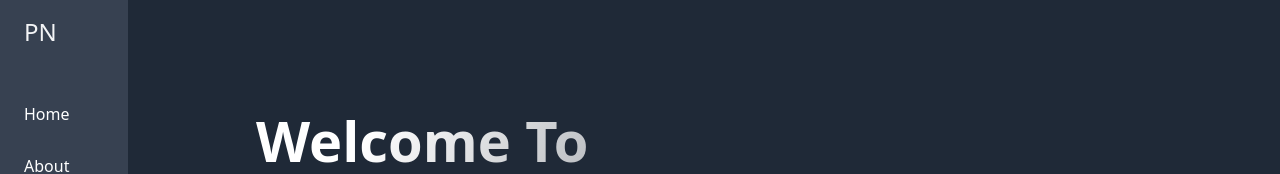
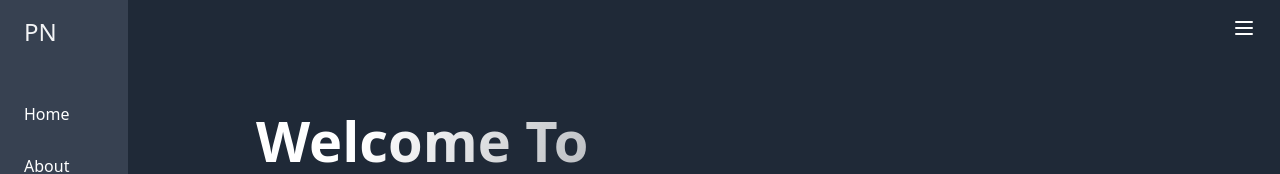
Before and after one commit to herropaul/personal-website-2, a Next.js app: page / in a window 1280 px wide. Shown: the top 174 px of the page. Built offline with nearby package versions, Linux system fonts and the light colour scheme.

Commit message:
added menu button top right

```diff
--- a/components/SideBar.tsx
+++ b/components/SideBar.tsx
@@ -1,4 +1,4 @@
-import React from 'react';
+import React, { useState } from 'react';
 
 const SideBar = () => {
     return(
--- a/pages/index.tsx
+++ b/pages/index.tsx
@@ -1,9 +1,16 @@
 import SideBar from '../components/SideBar';
 import MobileMenuButton from '../components/MobileMenuButton';
 import {Section, SectionTitle, SectionText} from '../styles/GlobalComponents/index';
+import React, { useState } from 'react';
+
 export default function Home () {
   return (
     <div className="h-screen w-screen md:flex">
+
+      {/*Menu button*/}
+      <div className="absolute top-0 right-0 h-16 w-16">
+        <MobileMenuButton></MobileMenuButton>
+      </div>
 
       {/* mobile menu bar */}
       <div className="bg-gray-500 flex justify-between md:hidden">
```
